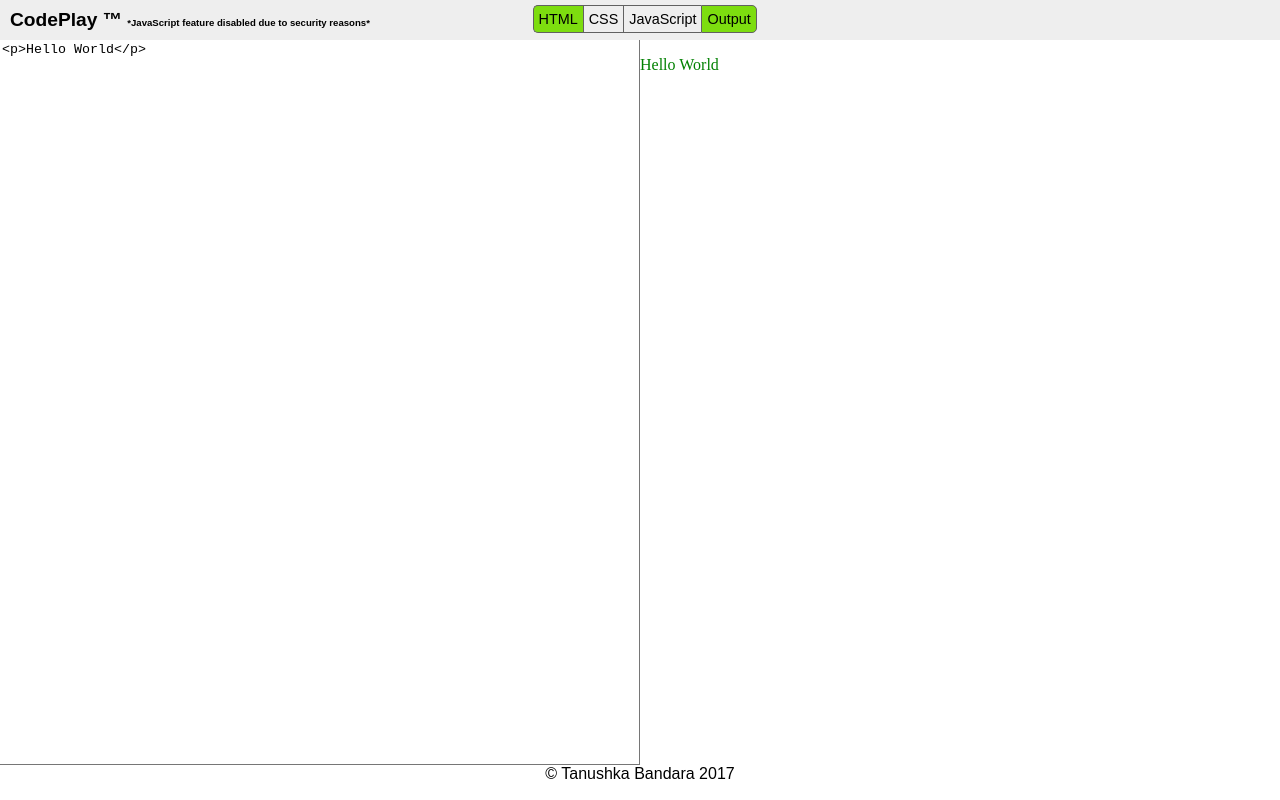
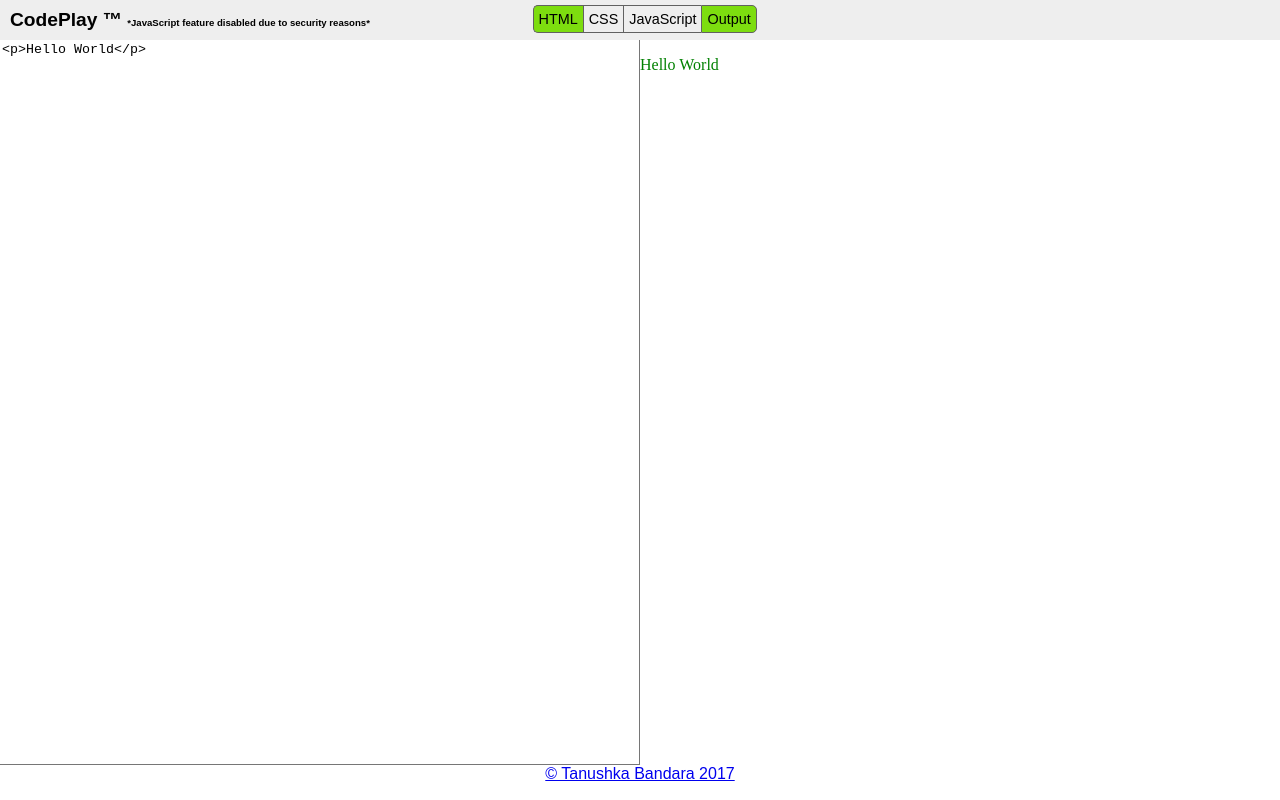
Before and after one commit to tanu31195/CodePlay, a plain HTML site: page index.html in a window 1280 px wide. Drawn offline with Linux system fonts and the light colour scheme.

Commit message:
Update index.html

```diff
--- a/index.html
+++ b/index.html
@@ -35,7 +35,7 @@
   </div>
 
   <footer class="clearFloat">
-    &copy; Tanushka Bandara 2017
+   <a href="https://github.com/tanu31195/" target="_blank"> &copy; Tanushka Bandara 2017 </a>
   </footer>
 
   <!-- Scripts -->
```
